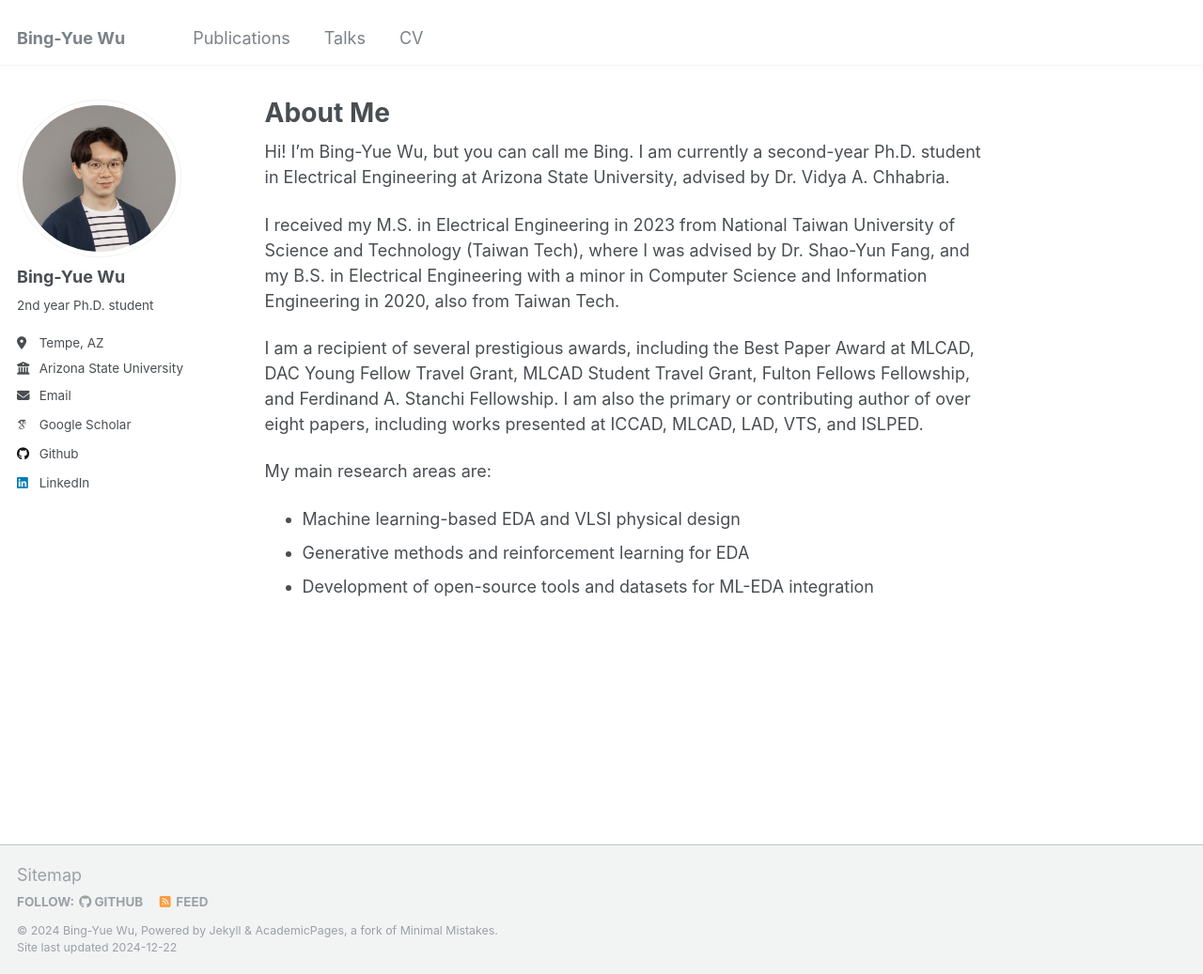
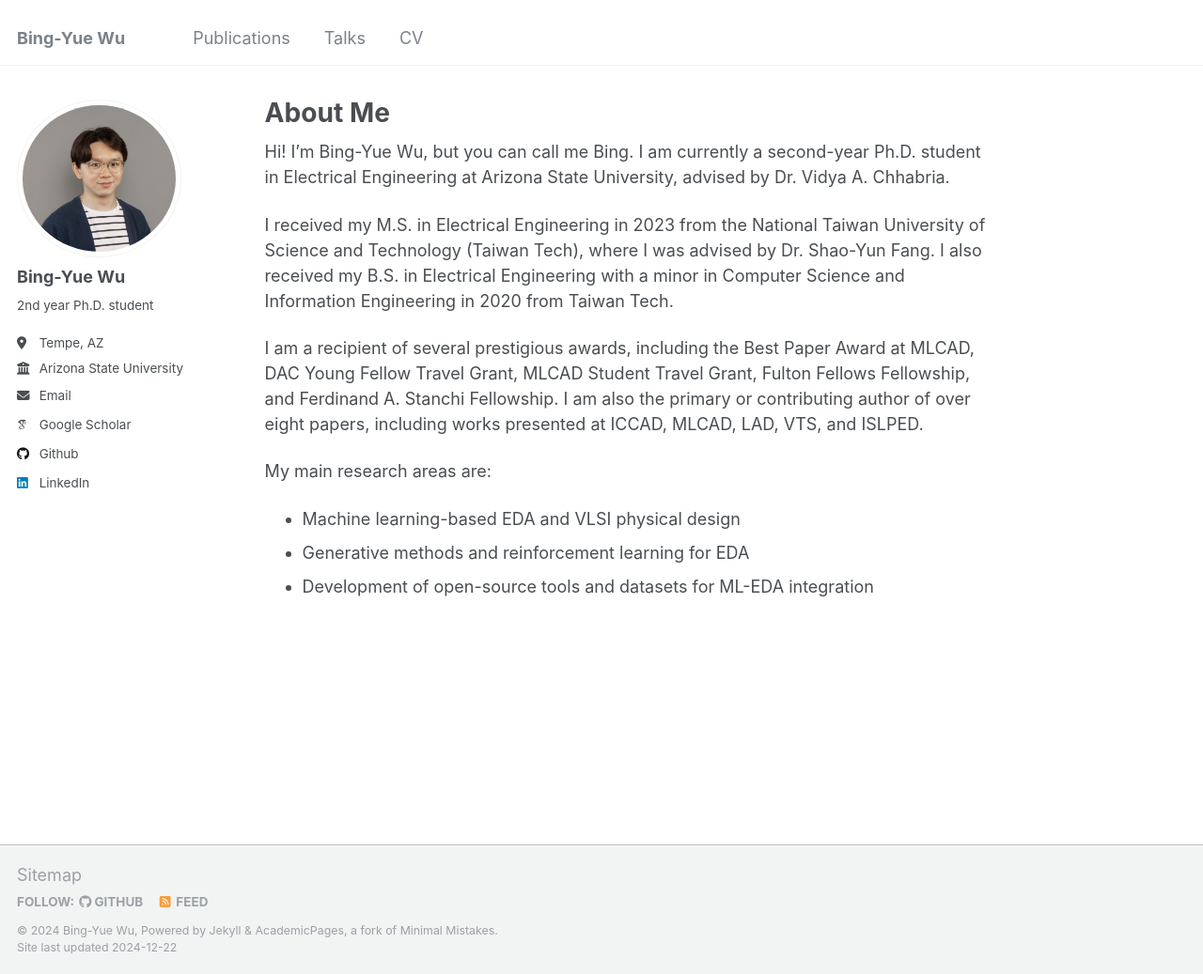
Before and after one commit to bingyuew/bingyuew.github.io, a Jekyll site: the page built from _pages/about.md, in a window 1280 px wide and 1037 px high. Shown: the whole window at 94% size. Built offline with Jekyll 4.4.1, drawn with Linux system fonts in a browser that asks for light colours; some web fonts are replaced.

Commit message:
update website
Signed-off-by: Bing-Yue Wu <bingyuew@Bing-Yues-MacBook-Air.local>

```diff
--- a/_pages/about.md
+++ b/_pages/about.md
@@ -9,7 +9,7 @@ redirect_from:
 
 Hi! I'm Bing-Yue Wu, but you can call me Bing. I am currently a second-year Ph.D. student in Electrical Engineering at Arizona State University, advised by Dr. Vidya A. Chhabria.
 
-I received my M.S. in Electrical Engineering in 2023 from National Taiwan University of Science and Technology (Taiwan Tech), where I was advised by Dr. Shao-Yun Fang, and my B.S. in Electrical Engineering with a minor in Computer Science and Information Engineering in 2020, also from Taiwan Tech.
+I received my M.S. in Electrical Engineering in 2023 from the National Taiwan University of Science and Technology (Taiwan Tech), where I was advised by Dr. Shao-Yun Fang. I also received my B.S. in Electrical Engineering with a minor in Computer Science and Information Engineering in 2020 from Taiwan Tech.
 
 I am a recipient of several prestigious awards, including the Best Paper Award at MLCAD, DAC Young Fellow Travel Grant, MLCAD Student Travel Grant, Fulton Fellows Fellowship, and Ferdinand A. Stanchi Fellowship. I am also the primary or contributing author of over eight papers, including works presented at ICCAD, MLCAD, LAD, VTS, and ISLPED.
 
```
